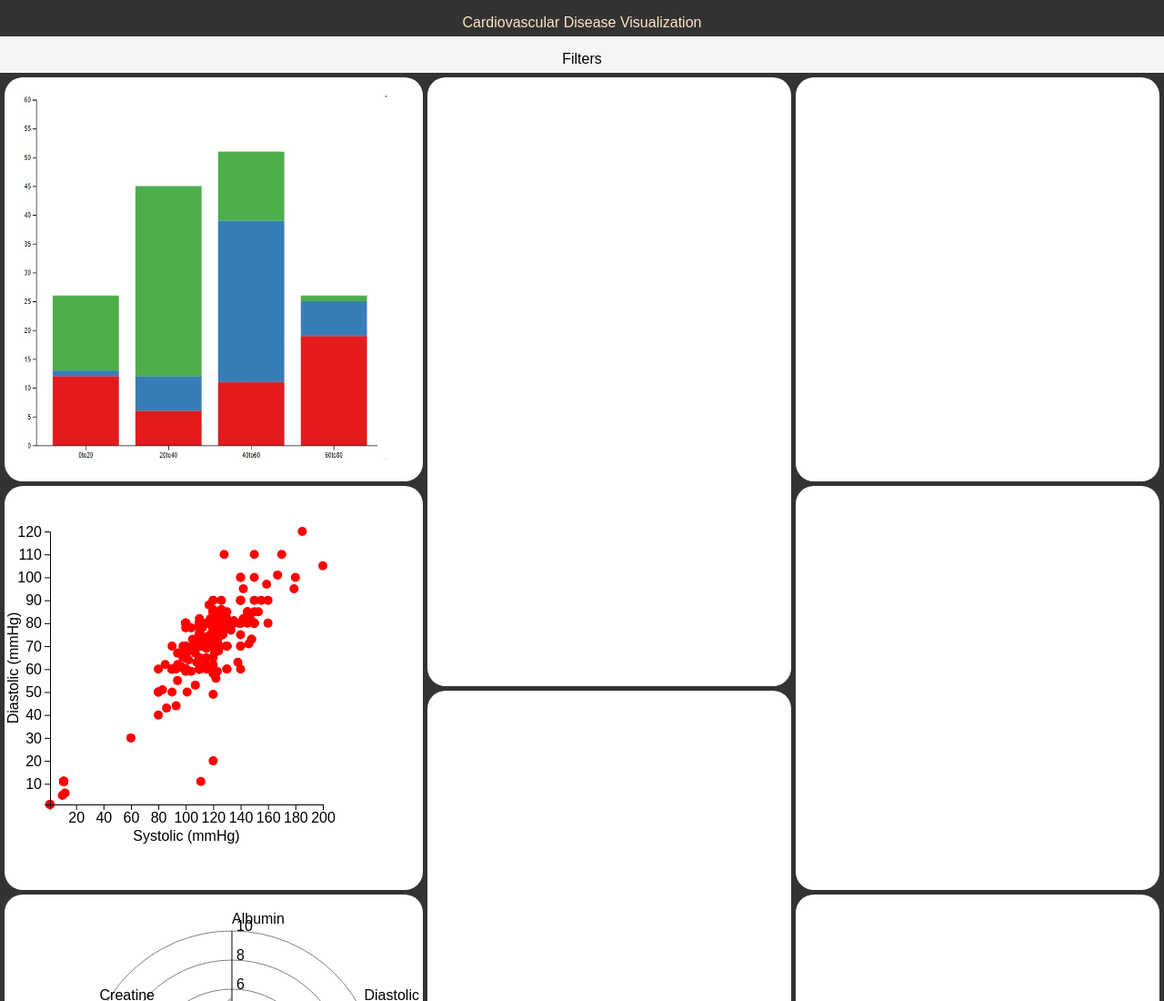
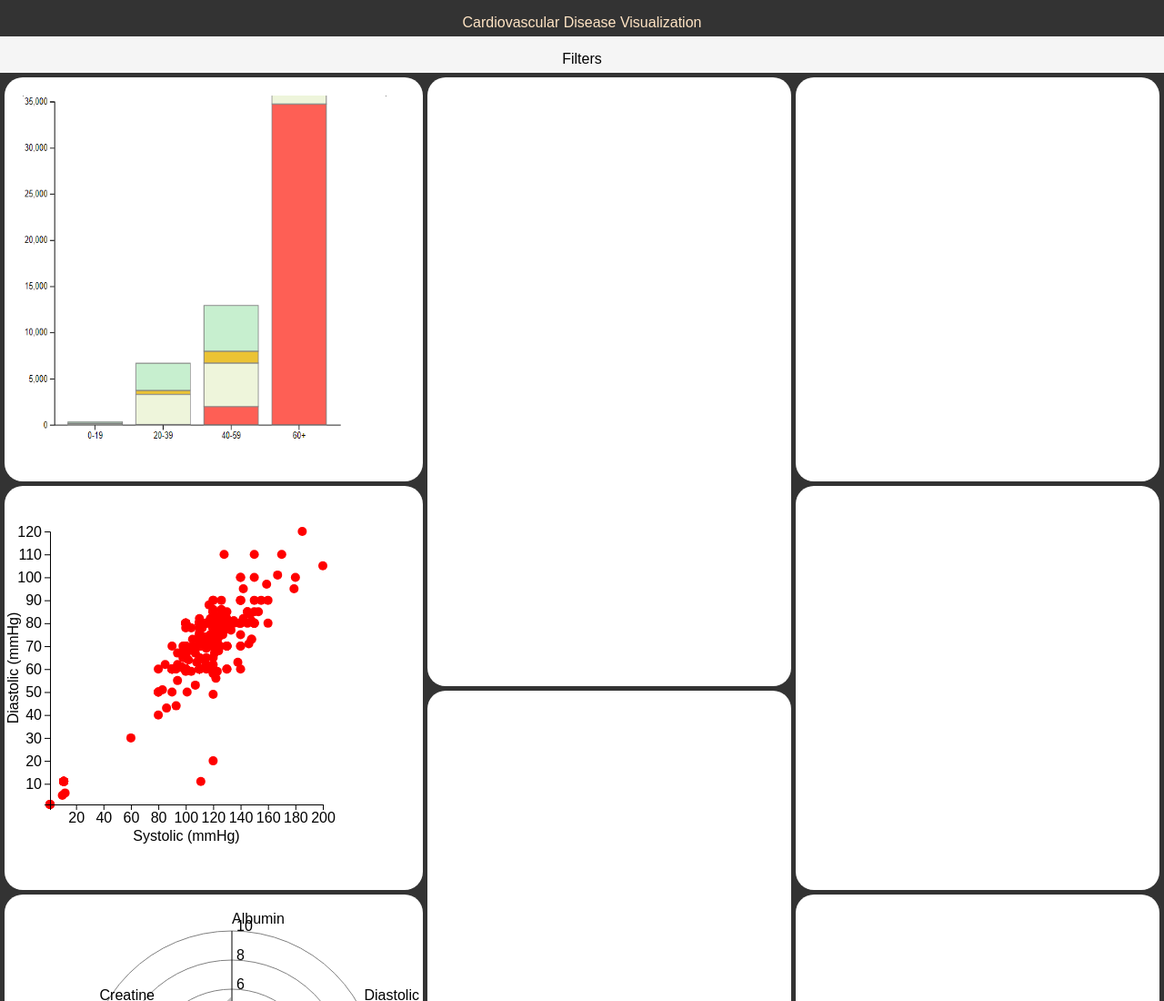
Before and after one commit to Ar5en1c/final-project, a plain HTML site: page index.html in a window 1280 px wide. Shown: the top 1100 px of the page at 91% size. Drawn offline with nearby package versions, Linux system fonts and the light colour scheme.

Commit message:
Update index.html

```diff
--- a/index.html
+++ b/index.html
@@ -49,7 +49,7 @@
 
     <div class="parent">
       <div class="div1" id="stack_plot">
-        <img src="images/stacked.jpg" />
+        <img src="images/stack_plot.png" />
       </div>
       <div class="div2" id="blood_pressure"></div>
       <div class="div3" id="radar_plot"></div>
```
